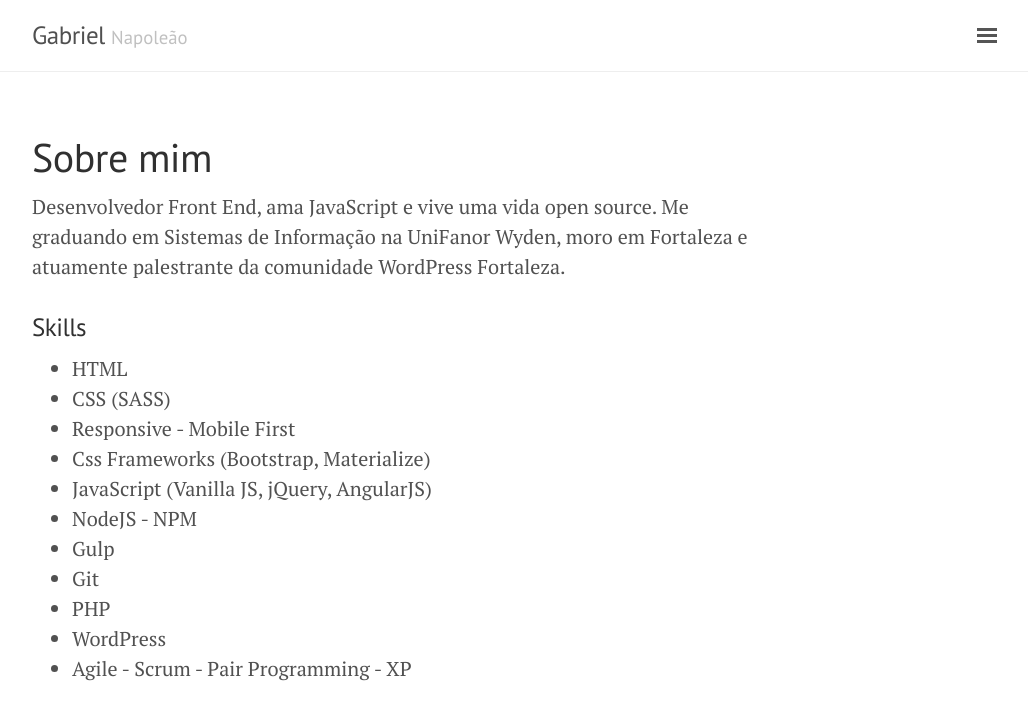
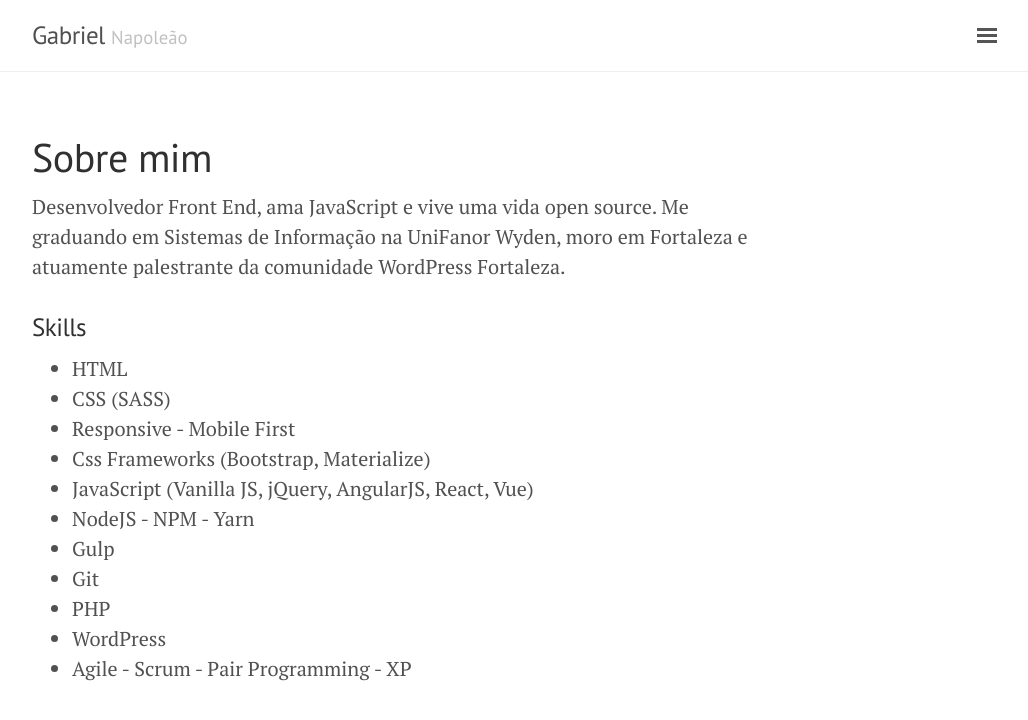
Before and after one commit to whoamindx/whoamindx.github.io, a Jekyll site: the page built from about.md, in a window 1280 px wide. Shown: the top 720 px of the page, without its empty margins (248-1276 px from the left). Built offline with Jekyll 4.4.1, drawn with Linux system fonts in a browser that asks for light colours.

Commit message:
Update about.md

```diff
--- a/about.md
+++ b/about.md
@@ -10,8 +10,8 @@ Desenvolvedor Front End, ama JavaScript e vive uma vida open source. Me graduand
 * CSS (SASS)
 * Responsive - Mobile First
 * Css Frameworks (Bootstrap, Materialize)
-* JavaScript (Vanilla JS, jQuery, AngularJS)
-* NodeJS - NPM
+* JavaScript (Vanilla JS, jQuery, AngularJS, React, Vue)
+* NodeJS - NPM - Yarn
 * Gulp
 * Git
 * PHP
```
